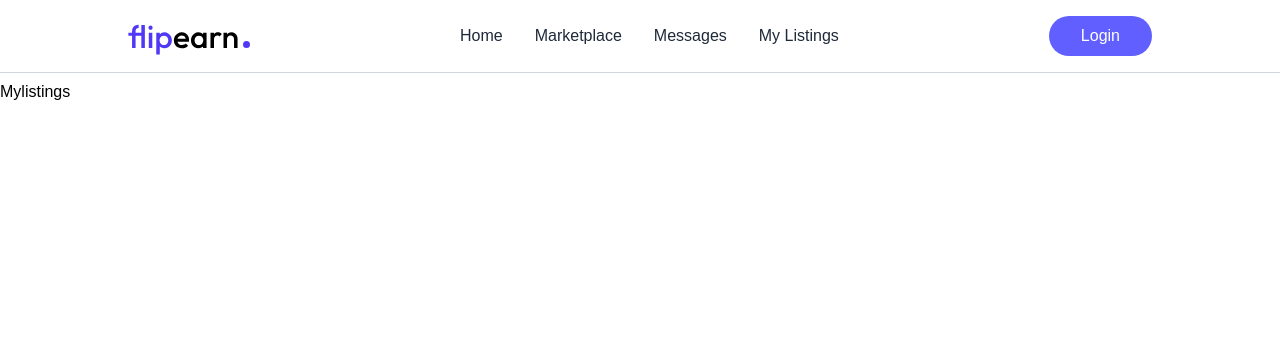
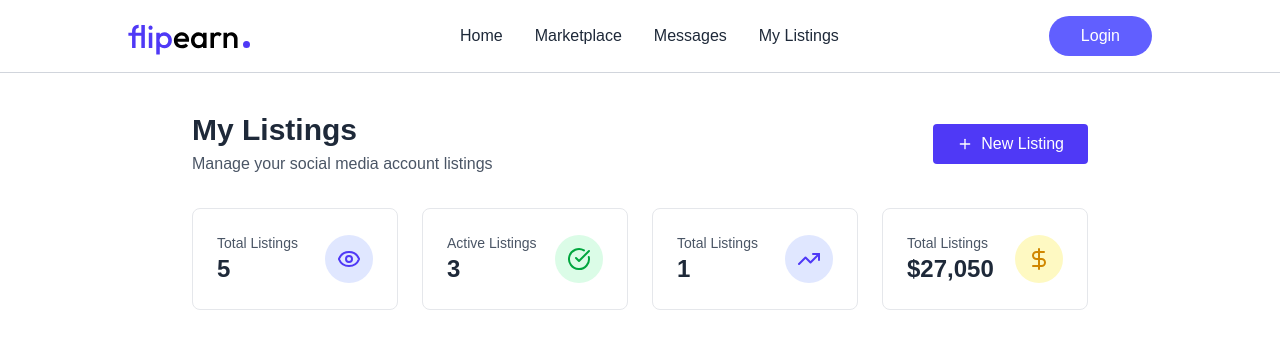
Before and after one commit to piyush0mandloi/Flip-Earn, a React (Vite) app in the folder client/: page /my-listings in a window 1280 px wide. Shown: the top 348 px of the page. Built offline with nearby package versions, Linux system fonts and the light colour scheme; no server answers; a web font is replaced by a local one.

Commit message:
started with my listing page

```diff
--- /dev/null
+++ b/client/src/components/StatCard.jsx
@@ -0,0 +1,20 @@
+import React from 'react'
+
+const StatCard = ({title, value, icon, color}) => {
+
+    const colorMap = {indigo: 'bg-indigo-100', green:'bg-green-100', yellow:'bg-yellow-100'}
+
+  return (
+    <div className='bg-white rounded-lg border border-gray-200 p-6'>
+      <div className='flex items-center justify-between'>
+        <div>
+            <p className='text-sm font-medium text-gray-600'>{title}</p>
+            <p className='text-2xl font-bold text-gray-800'>{value}</p>
+        </div>
+        <div className={`size-12 ${colorMap[color]} rounded-full flex items-center justify-center`}>{icon}</div>
+      </div>
+    </div>
+  )
+}
+
+export default StatCard
--- a/client/src/pages/MyListings.jsx
+++ b/client/src/pages/MyListings.jsx
@@ -1,9 +1,42 @@
+import { CheckCircle, DollarSign, Eye, Plus, TrendingUp } from 'lucide-react'
 import React from 'react'
+import { useSelector } from 'react-redux'
+import { useNavigate } from 'react-router-dom'
+import StatCard from '../components/StatCard'
 
 const MyListings = () => {
+
+  const {userListings, balance} = useSelector((state)=> state.listings)
+  const currency=import.meta.env.VITE_CURRENCY || '$'
+  const navigate=useNavigate()
+
+  const totalValue = userListings.reduce((sum, listing)=> sum +(listing.price || 0),0);
+  const activeListings = userListings.filter((listing)=>listing.status==='active').length;
+  const soldListings = userListings.filter((listing)=>listing.status==='sold').length;
+
   return (
-    <div>
-      Mylistings
+    <div className='px-6 md:mx-16 lg:px-24 xl:px-32 pt-8'>
+      {/* header */}
+      <div className='flex flex-col md:flex-row justify-between items-start md:items-center mb-8'>
+        <div>
+          <h1 className='text-3xl font-bold text-gray-800'>My Listings</h1>
+          <p className='text-gray-600 mt-1'>Manage your social media account listings</p>
+        </div>
+        <button onClick={()=> navigate('/create-listing')} className='bg-indigo-600 hover:bg-indigo-700 text-white px-6 py-2 rounded font-medium flex items-center space-x-2 mt-4 md:mt-0'>
+          <Plus className='size-4'/>
+          <span>New Listing</span>
+        </button>
+      </div>
+
+      {/* Stats */}
+      <div className='grid grid-cols-1 md:grid-cols-4 gap-6 mb-8'>
+        <StatCard title='Total Listings' value={userListings.length} icon={ <Eye className='size-6 text-indigo-600' />  } color='indigo' />
+        <StatCard title='Active Listings' value={activeListings} icon={ <CheckCircle className='size-6 text-green-600' />} color='green'/>
+        <StatCard title='Total Listings' value={soldListings} icon={ <TrendingUp className='size-6 text-indigo-600' />} color='indigo'/>
+        <StatCard title='Total Listings' value={`${currency}${totalValue.toLocaleString()}`} icon={ <DollarSign className='size-6 text-yellow-600'  />} color='yellow'/>
+      </div>
+
+      {/* Balance Section */}
     </div>
   )
 }
```
Also changed, not shown: client/src/pages/Messages.jsx (line endings or trailing spaces).
